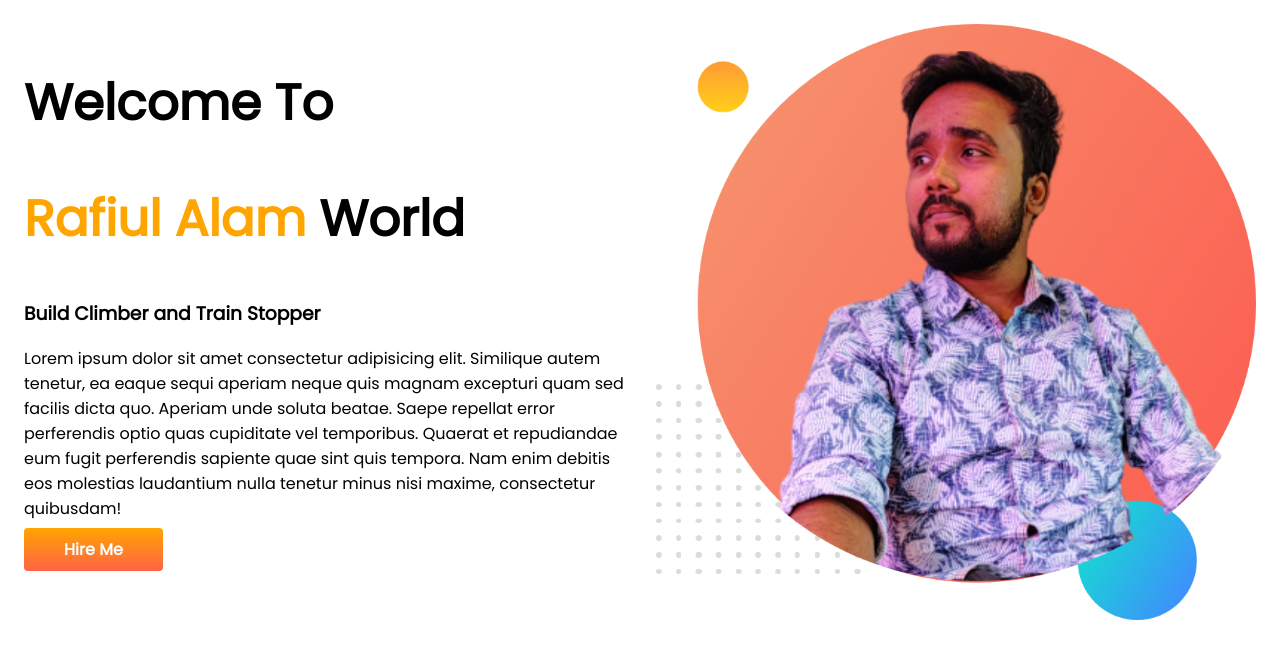
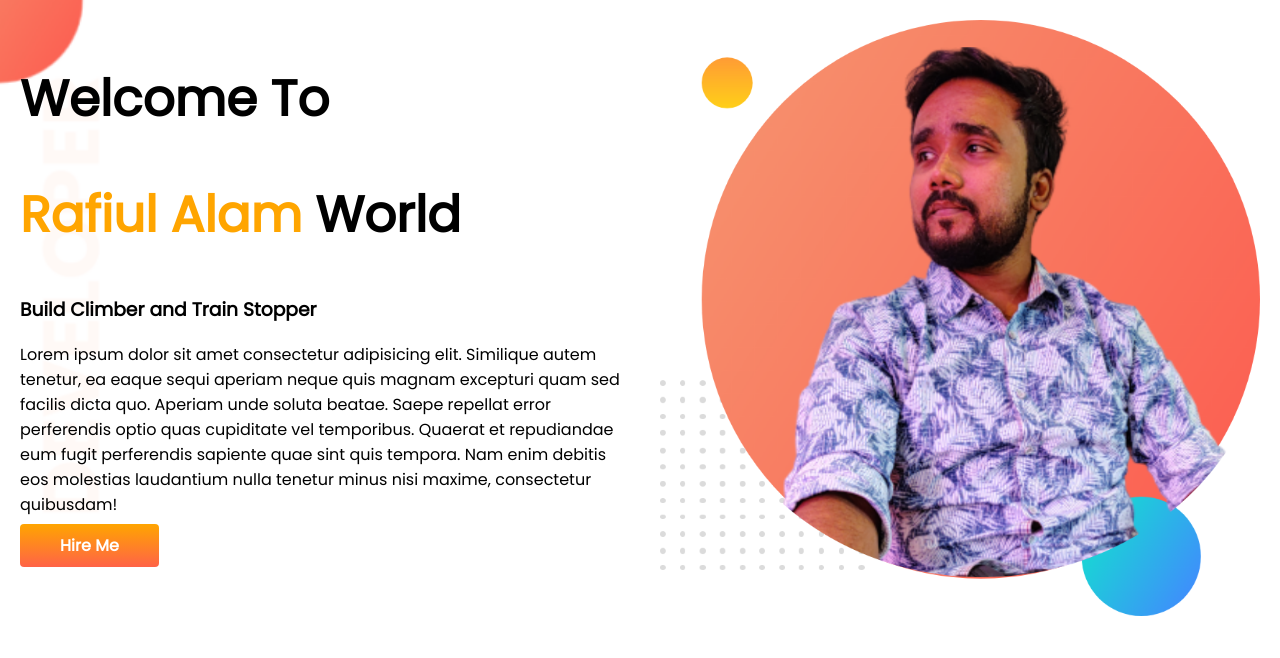
Before and after one commit to RafiulAlam98/ptactisePortfolio, a plain HTML site: page index.html in a window 1280 px wide. Drawn offline with Linux system fonts and the light colour scheme.

Commit message:
styleadded

```diff
--- a/index.html
+++ b/index.html
@@ -13,7 +13,7 @@
 </head>
 
 <body>
-  <section>
+  <section class="top-banner">
     <div class="half-width">
       <h1>Welcome To</h1>
       <h1><span class="color">Rafiul Alam</span> World</h1>
--- a/style.css
+++ b/style.css
@@ -1,5 +1,7 @@
 body {
   font-family: "Poppins", sans-serif;
+  margin: 0;
+  padding: 0;
 }
 .color {
   color: orange;
@@ -12,7 +14,7 @@ section {
 }
 .half-width {
   width: 50%;
-  padding: 16px;
+  padding: 20px;
 }
 .half-width img {
   width: 100%;
@@ -28,3 +30,8 @@ section {
 .link-button:hover {
   font-size: larger;
 }
+.top-banner {
+  background-image: url("/images/top-banner.png");
+  background-size: cover;
+  background-repeat: no-repeat;
+}
```
